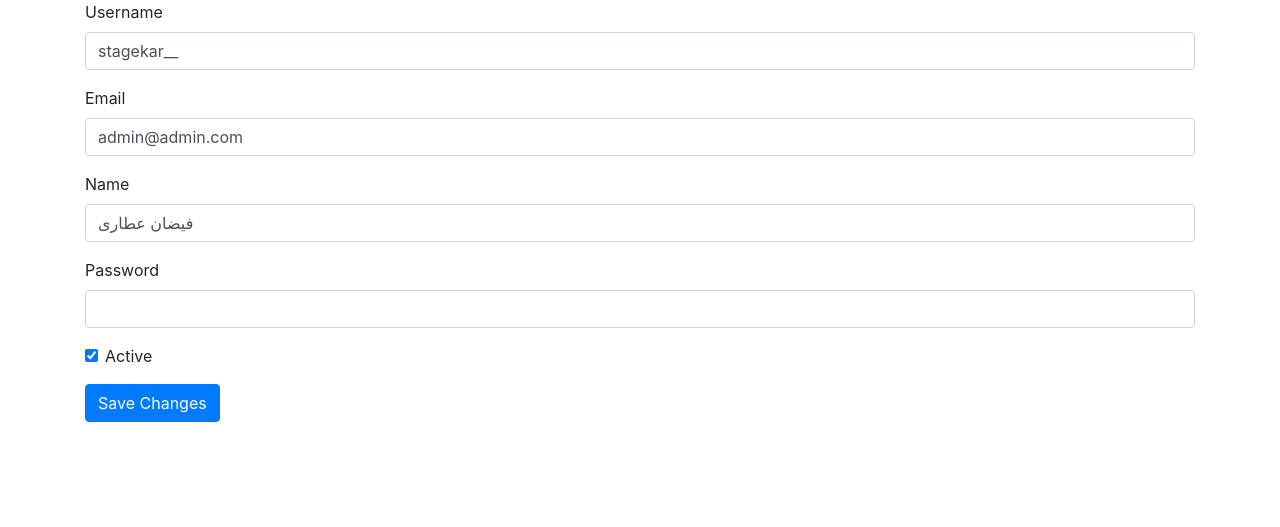
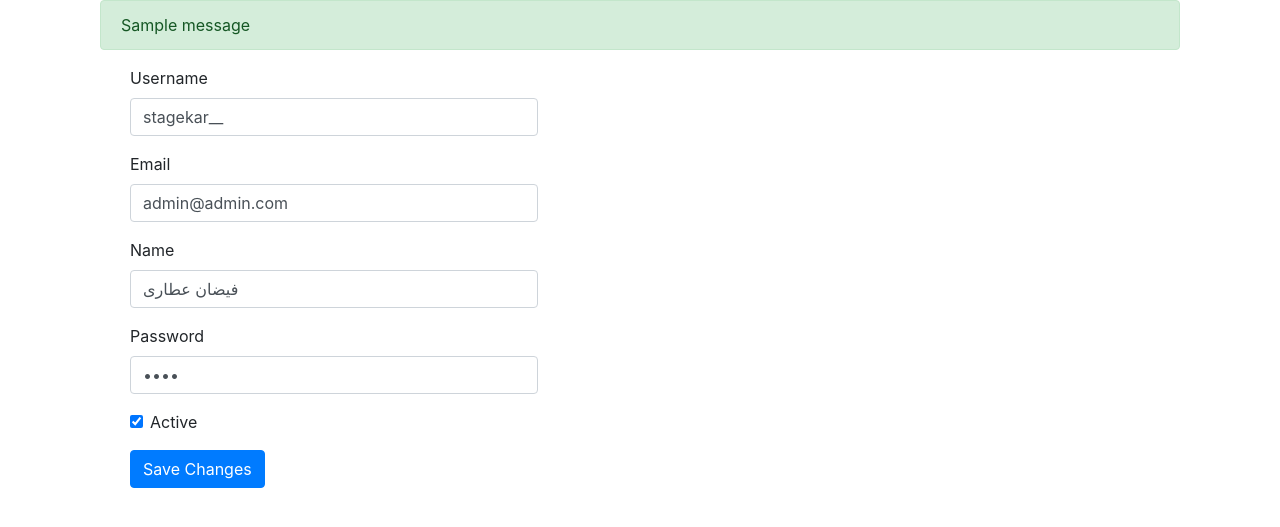
Before and after one commit to Aadichohan/django-ecommerce-full-stack, a Django app: page /daraz/edit_user/1 in a window 1280 px wide. Shown: the part 24-551 px from the top of the page. Run offline with Django 5.2, Linux system fonts and the light colour scheme; data comes from the database, SQL or seed files in the repository; both versions use the stored data as it was after the commit; tables that the repository leaves empty hold one stand-in row (values such as "Sample post"); one stand-in notice (Sample message) is shown; some libraries are stand-ins or nearby versions.

Commit message:
edit form save

```diff
--- a/daraz/templates/User/edit_user.html
+++ b/daraz/templates/User/edit_user.html
@@ -1,40 +1,69 @@
 {% extends "layout/layout.html" %}
 {% block content %}
 
+<div class="col-md-12">
+    {% if messages %}
+        <div class="messages">
+            {% for message in messages %}
+                <div class="alert alert-{{ message.tags }}">
+                    {{ message }}
+                </div>
+            {% endfor %}
+        </div>
+    {% endif %}
     <form method="POST" action="{% url 'save_edit_user' %}">
         {% csrf_token %}
 
+        <input type="hidden" class="form-control" id="id" name="id" value="{{ user.id }}">
         <!-- Username Field -->
+        <div class="col-md-12">
+            <div class="col-md-5">
                 <div class="form-group">
                     <label for="username">Username</label>
                     <input type="text" class="form-control" id="username" name="username" value="{{ user.username }}">
                 </div>
+            </div>
 
+            <div class="col-md-5">
                 <!-- Email Field -->
                 <div class="form-group">
                     <label for="email">Email</label>
                     <input type="email" class="form-control" id="email" name="email" value="{{ user.email }}">
                 </div>
+            </div>
+        </div>
 
         <!-- First Name Field -->
+        <div class="col-md-12">
+            <div class="col-md-5">
                 <div class="form-group">
                     <label for="name">Name</label>
                     <input type="text" class="form-control" id="name" name="name" value="{{ user.name }}">
                 </div>
+            </div>
 
+            <div class="col-md-5">
                 <div class="form-group">
                     <label for="name">Password</label>
-            <input type="password" class="form-control" id="password" name="password" >
+                    <input type="password" class="form-control" id="password" name="password" value="{{ user.password }}">
                 </div>
-
+            </div>
+        </div>
+        <div class="col-md-12">
+            <div class="col-md-5">
                 <!-- Active Status Field -->
                 <div class="form-group form-check">
                     <input type="checkbox" class="form-check-input" id="is_active" name="is_active" {% if user.is_active %}checked{% endif %}>
                     <label class="form-check-label" for="is_active">Active</label>
                 </div>
+            </div>
+            <div class="col-md-5">
+                <button type="submit" class="btn btn-primary">Save Changes</button>
+            </div>
+        </div>
 
         <!-- Submit Button -->
-        <button type="submit" class="btn btn-primary">Save Changes</button>
     </form>
+</div>
 
 {% endblock  %}
--- a/daraz/urls.py
+++ b/daraz/urls.py
@@ -1,11 +1,12 @@
 from django.contrib import admin
 from django.urls import path
-from daraz import views
+from daraz.views import *
 
 urlpatterns = [
-    path('login/', view=views.userLogin, name="login"),
-    path('dashboard/', view=views.dashboard, name="dashboard"),
-    path('user_list/', view=views.userList, name="user_list"),
-    path('edit_user/<int:id>', view=views.userEdit, name="edit_user"),
-    path('save_edit_user/', view=views.userEdit, name="save_edit_user"),
+    path('login/', view=userLogin, name="login"),
+    # path('dashboard/', view=UserView.dashboard, name="dashboard"),
+    path('dashboard/', view=userList, name="dashboard"),
+    path('user_list/', view=userList, name="user_list"),
+    path('edit_user/<int:id>', view=userEdit, name="edit_user"),
+    path('save_edit_user/', view=userEdit, name="save_edit_user"),
 ]
--- /dev/null
+++ b/daraz/views/UserView.py
@@ -0,0 +1,56 @@
+from django.shortcuts import render, redirect, get_object_or_404
+from django.http import HttpResponse, JsonResponse
+from django.contrib.auth import authenticate, login
+from django.contrib import messages
+from daraz.models import User
+from helper.global_helper import dictArrayToDict
+
+
+def userLogin(request):
+    if request.method == "GET":
+        return render(request, 'User/login.html')
+    elif request.method == "POST":
+        username = request.POST.get("username")
+        password = request.POST.get("password")
+        user = authenticate(request, username=username, password=password)
+        if user is not None:
+            login(request, user)
+            print('data ',user)
+            return redirect('dashboard')
+        else:
+            return HttpResponse('Invalid Username or Password')
+    return render(request, 'login.html')
+
+def userList(request):
+    user_list = User.objects.values()
+    user_list = list(user_list)
+    # print(user_list)
+    return render(request, 'user/user_list.html', {'user_list': user_list})
+
+def userEdit(request, id= None):
+    if request.method == "GET":
+        user_detail = get_object_or_404(User, pk=id)
+        return render(request, 'user/edit_user.html', {'user': user_detail})
+    elif request.method == "POST":
+        # print( dictArrayToDict(request.POST) )
+        id       =  id if(id is not None) else request.POST.get('id')
+        username = request.POST.get('username')
+        email    = request.POST.get('email')
+        name     = request.POST.get('name')
+        password = request.POST.get('password')
+
+        userCommand = User.objects.filter(id=id).update(username = username,
+                                                        email = email,
+                                                        name = name,
+                                                        password = password)
+        # print(id)
+        if(userCommand > 0):
+            messages.add_message(request, messages.SUCCESS, 'Record saved successfully.', extra_tags='success')
+            return redirect('user_list')
+        else:
+            # messages.error(request, {'danger':'Invalid Username or Password or no changes made.'})
+            messages.add_message(request, messages.ERROR, 'Invalid Username or Password or no changes made.', extra_tags='danger')
+
+            # Render the current form again with the error message
+            return render(request, 'user/edit_user.html', {'user': dictArrayToDict(request.POST) })
+    return redirect('user_list')
--- /dev/null
+++ b/daraz/views/__init__.py
@@ -0,0 +1 @@
+from .UserView import *
--- /dev/null
+++ b/helper/global_helper.py
@@ -0,0 +1,6 @@
+def dictArrayToDict(data):
+    data       = dict(data)
+    final_dict = {}
+    for x in data:
+        final_dict[x] = data[x][0]
+    return final_dict
```
Also changed, not shown: daraz/templates/User/user_list.html (+11 -3 lines), daraz/views_.py (renamed from daraz/views.py), db.sqlite3. Lines whose indentation alone changed are shown as unchanged.
